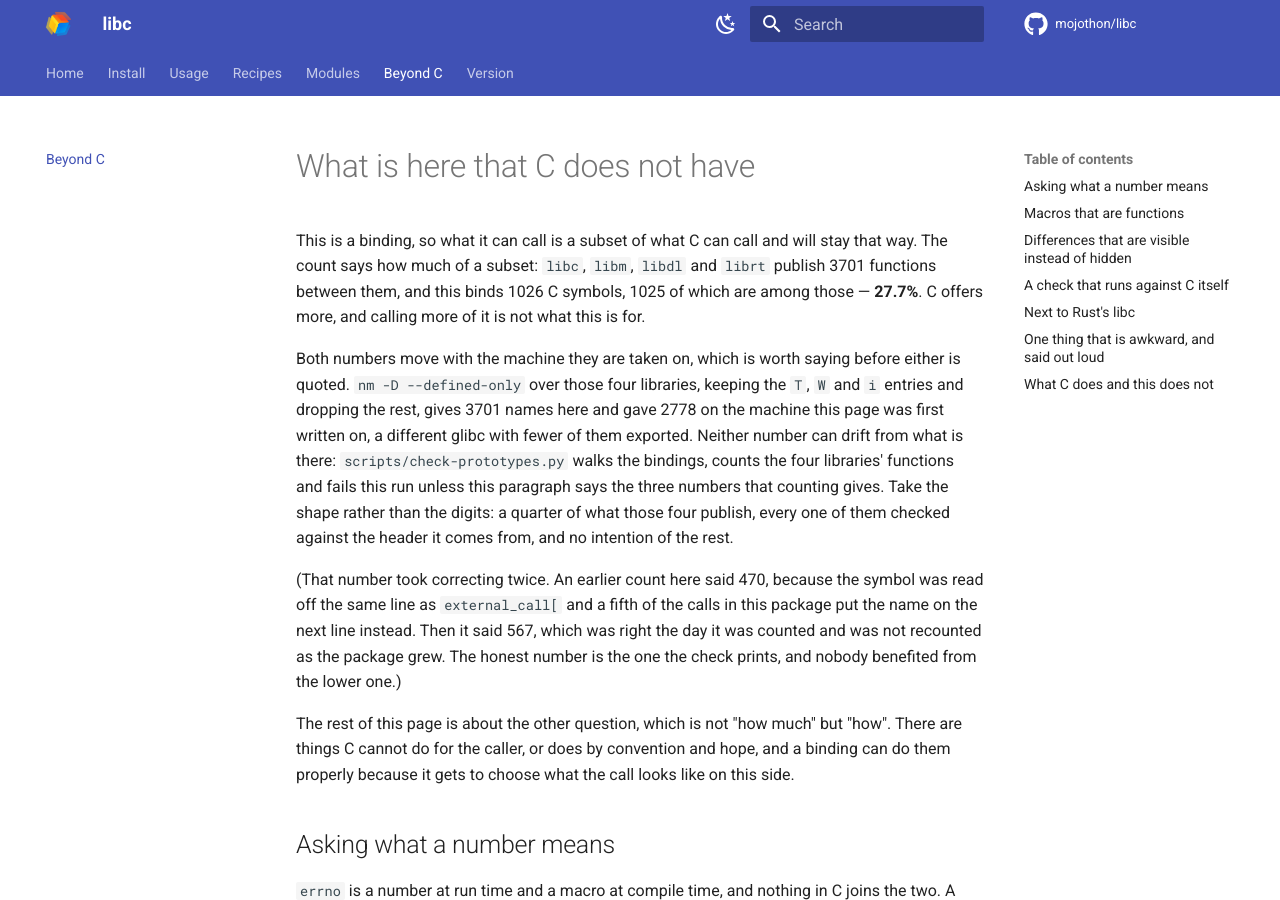
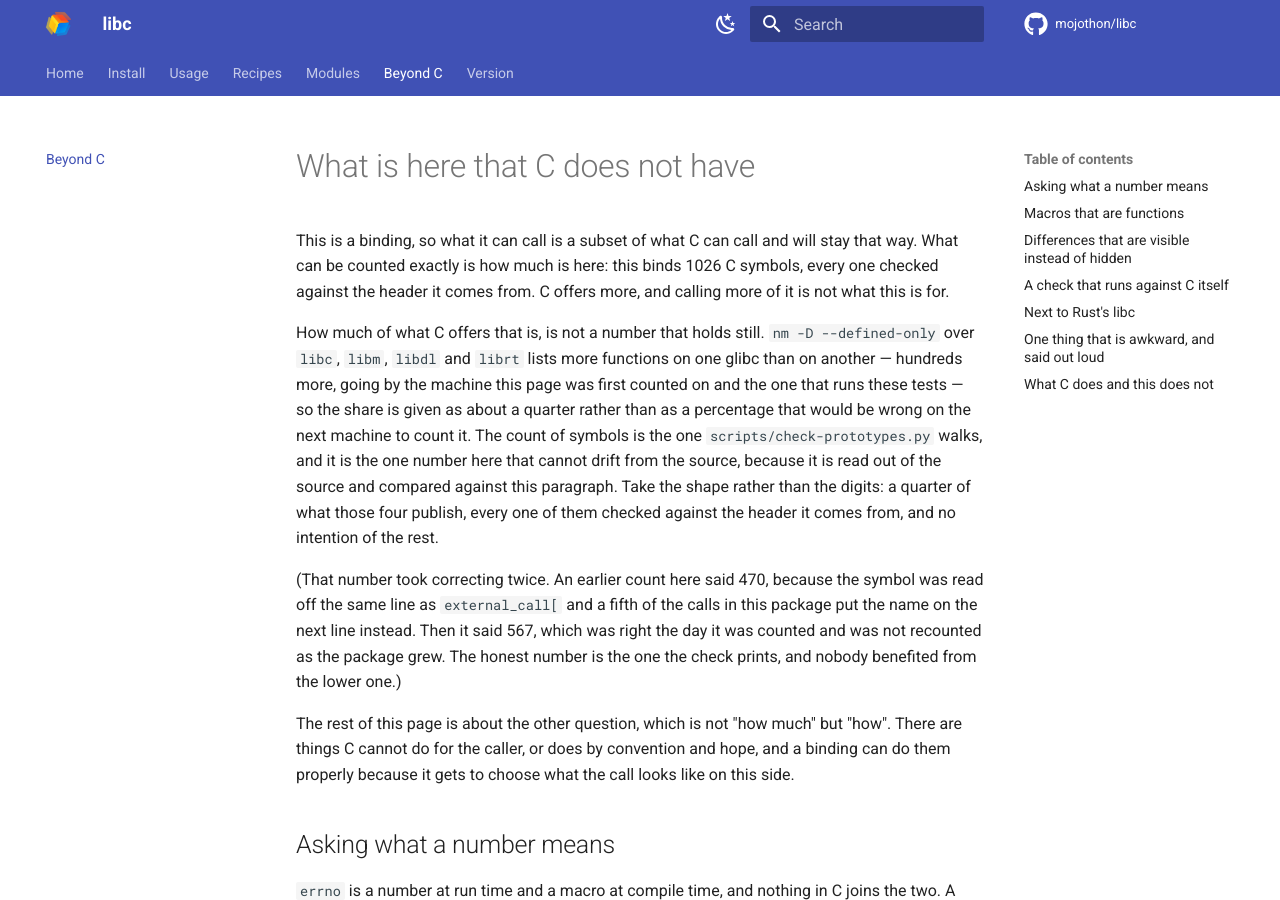
Before and after one commit to mojothon/libc, an MkDocs documentation site: the page built from docs/beyond-c.md, in a window 1280 px wide and 900 px high. Built offline with MkDocs 1.6.1 and Material for MkDocs 9.7.7, drawn with Linux system fonts in a browser that asks for light colours; comment, search, counter and statistics services are not loaded.

Commit message:
fix(docs,unistd): the share cannot be a number, and Darwin's brk is a stub
CI said two things the machine here could not. The page's share of C was
counted from one `nm` listing, but the listing is the runner's glibc: 3701
functions here, 3985 there, so the same page cannot be right on both and a
check that compares it against the machine it runs on only passes on the
machine it was written on. The digits are gone from the page and the count
is not made at all; what is stated is the number that does not move, the 1026
symbols read out of the source, and a quarter.

And `brk(here)` answered -1 with `ENOMEM` on macOS, which is what
`Libc/emulated/brk.c` does unconditionally: the call is a stub there that
returns without looking at its argument. So the restore is asked only on the
platform that implements it, and what is asserted on the other is the refusal
and the break that did not move. `brk` also stops claiming a return value:
glibc declares `int` and Darwin `void *`, and reading an int out of a
returned pointer is reading half of it.

```diff
--- a/docs/beyond-c.md
+++ b/docs/beyond-c.md
@@ -1,19 +1,19 @@
 # What is here that C does not have
 
 This is a binding, so what it can call is a subset of what C can call and
-will stay that way. The count says how much of a subset: `libc`, `libm`,
-`libdl` and `librt` publish 3701 functions between them, and this binds
-1026 C symbols, 1025 of which are among those — **27.7%**. C offers more, and
-calling more of it is not what this is for.
+will stay that way. What can be counted exactly is how much is here: this
+binds 1026 C symbols, every one checked against the header it comes from. C
+offers more, and calling more of it is not what this is for.
 
-Both numbers move with the machine they are taken on, which is worth saying
-before either is quoted. `nm -D --defined-only` over those four libraries,
-keeping the `T`, `W` and `i` entries and dropping the rest, gives 3701 names
-here and gave 2778 on the machine this page was first written on, a
-different glibc with fewer of them exported. Neither number can drift from
-what is there: `scripts/check-prototypes.py` walks the bindings, counts the
-four libraries' functions and fails this run unless this paragraph says the
-three numbers that counting gives. Take the shape rather than the digits: a
+How much of what C offers that is, is not a number that holds still. `nm -D
+--defined-only` over `libc`, `libm`, `libdl` and `librt` lists more functions
+on one glibc than on another — hundreds more, going by the machine this page
+was first counted on and the one that runs these tests — so the share is
+given as about a quarter rather than as a percentage that would be wrong on
+the next machine to count it. The count of symbols is the one
+`scripts/check-prototypes.py` walks, and it is the one number here that
+cannot drift from the source, because it is read out of the source and
+compared against this paragraph. Take the shape rather than the digits: a
 quarter of what those four publish, every one of them checked against the
 header it comes from, and no intention of the rest.
 
```
Also changed, not shown: CHANGELOG.md (+20 -10 lines), 3 other files.
